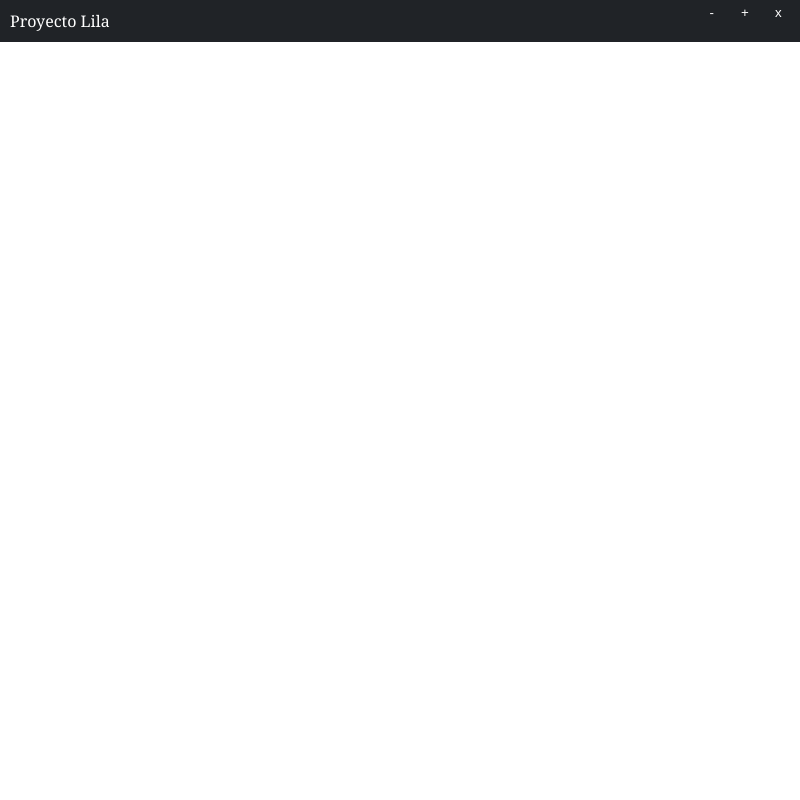
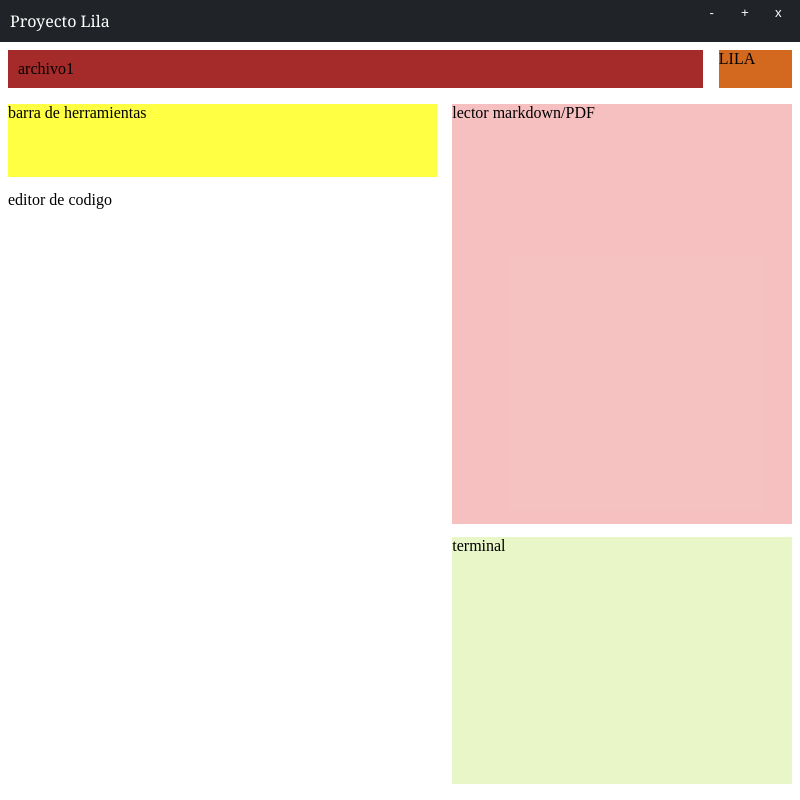
Before and after one commit to DumbGreenTea/LILA, an Electron app: page src/views/index.html in a window 800 px wide. Drawn offline with Linux system fonts and the light colour scheme.

Commit message:
estructura v1 de modo practica, sujeto a cambios

```diff
--- /dev/null
+++ b/src/views/coding_screen.css
@@ -0,0 +1,45 @@
+.coding_screen {
+    display: grid;
+    grid-template-columns: repeat(9, 1fr);
+    grid-template-rows: repeat(8, 1fr);
+    grid-auto-rows: 1fr; /* Altura predeterminada de las filas no definidas */
+    gap: 2%;
+    height: 85vh;
+    margin: 1%;
+  }
+
+
+  #code_toolbar {
+    /* Estilos para el elemento con el ID code_toolbar */
+    background: #FF4;
+    grid-row: 1;
+    grid-column-start: 1;
+    grid-column-end: 6; /* Ocupa el 50% del ancho de la cuadrícula */
+  }
+
+  #terminal {
+    /* Estilos para el elemento con el ID terminal */
+    background: #AD34;
+    grid-column-start: 6;
+    grid-column-end: 10; /* Ocupa el 40% del ancho de la cuadrícula */
+    grid-row-start: 6;
+    grid-row-end: 9;
+  }
+
+  #editor {
+    /* Estilos para el elemento con el ID editor */
+    background: #FFF;
+    grid-row-start: 2;
+    grid-row-end: 9;
+    grid-column-start: 1;
+    grid-column-end: 6; /* Ocupa el 50% del ancho de la cuadrícula */
+  }
+
+  #file_reader {
+    /* Estilos para el elemento con el ID file_reader */
+    background: rgba(223, 21, 21, 0.267);
+    grid-column-start: 6;
+    grid-column-end: 10; /* Ocupa el 40% del ancho de la cuadrícula */
+    grid-row-start: 1;
+    grid-row-end: 6;
+  }
--- /dev/null
+++ b/src/views/filesnlogo.css
@@ -0,0 +1,23 @@
+.filesnlogo {
+  display: grid;
+  grid-template-columns: repeat(9, 1fr);
+  grid-template-rows: 1fr;
+  gap: 2%;
+  margin: 1%;
+}
+
+
+.window_file {
+  background-color: brown;
+  grid-column-start: 1;
+  grid-column-end: 9;
+}
+
+#file_button {
+    padding: 10px;
+}
+
+#logo {
+  background-color: chocolate;
+  grid-column: 9;
+}
--- a/src/views/index.html
+++ b/src/views/index.html
@@ -1,36 +1,48 @@
 <!DOCTYPE html>
-<html>
+<html lang="en">
 <head>
   <!--esta es una forma de hacerlo, cuando no están ambos archivos en la misma carpeta-->
   <!--<link rel="stylesheet" href="/Users/diegoleiva/Desktop/LILA/src/titleBar.css">-->
 
   <!--Y esta forma se utiliza cuando están en la misma carpeta-->
   <link rel="stylesheet" href="titleBar.css">
+  <link rel="stylesheet" href="coding_screen.css">
+  <link rel="stylesheet" href="filesnlogo.css">
+
 </head>
 <body>
-  <div class="container">
-    <div class="titleBar titleBarStyle">
+  <div class="container"><!--este es el contenedor general, el que contiene todos los otros elementos-->
+
+    <div class="titleBar titleBarStyle"><!--aquí se encuentra la división superior, con el botón maximizar, minimizar y cerrar ventana-->
 
       <div class="WindowTitle">Proyecto Lila</div>
       <div class="windowControls windowControlsStyle">
         <button id="minimise">-</button>
-        <button id="maxmise">+</button>
-        <button id="close">x</button>
+        <button id="maximise">+</button>
+        <button id="quit">x</button>
       </div>
 
-    </div> <!-- aquí termina el contenedor titleBar-->
+    </div>
 
-    <div class="coding_screen">
+    <div class="filesnlogo">
+      <div class="window_file">
+        <div id="file_button">archivo1</div>
+      </div>
+      <div id="logo">LILA</div>
 
-      <div id="code_toolbar"></div>
-      <div id="terminal"></div>
-      <div id="editor"></div>
-      <div id="file_reader"></div>
     </div>
+
+    <div class="coding_screen"> <!--En esta clase encontramos todos los elementos del modo practica-->
+
+      <div id="code_toolbar">barra de herramientas</div>
+      <div id="terminal">terminal</div>
+      <div id="editor">editor de codigo</div>
+      <div id="file_reader">lector markdown/PDF</div>
+    </div>
+
   </div>
 
-
-
+  <!--los script generalmente se ponen al final del body-->
 
 
 </body>
```
